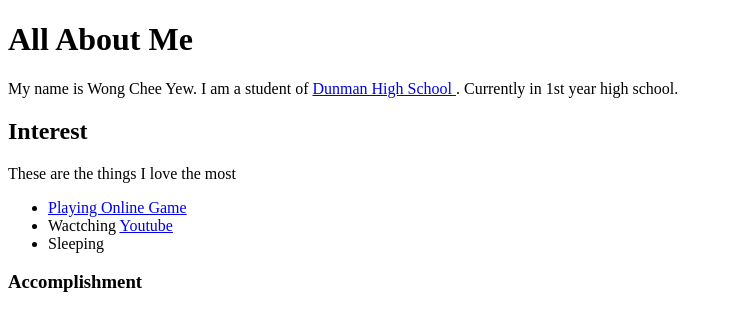
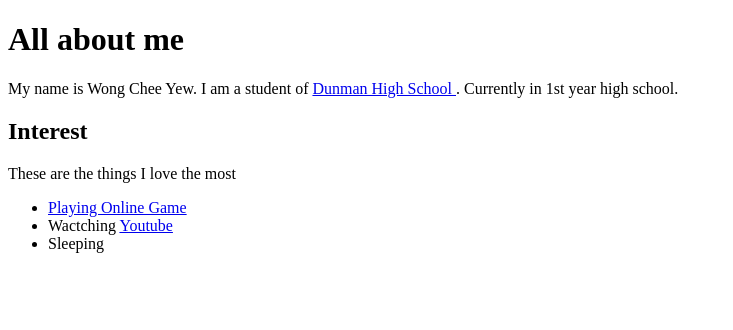
Before and after one commit to dhs17y1hwongcheeyew/dhs17y1hwongcheeyew.github.io, a plain HTML site: page index.html in a window 1280 px wide. Shown: the whole page, without its empty margins (0-733 px from the left). Drawn offline with Linux system fonts and the light colour scheme.

Commit message:
Update index.html

```diff
--- a/index.html
+++ b/index.html
@@ -1,18 +1,16 @@
 <!DOCTYPE HTML>
 <html>
  <body>
- <h1> All About Me</h1>
- <title>
- This is my website </title>
+ <title>This is my website </title>
+  <h1>All about me</h1>
    <p>My name is Wong Chee Yew. I am a student of <a href ="http://dunmanhigh.moe.edu.sg/"> Dunman High School </a>
 . Currently in 1st year high school. </p>
   <h2> Interest</h2>
    <p>These are the things I love the most </p>
     <ul>
      <li><a href="https://lol.garena.com/home"> Playing Online Game</a></li>
-   <li>Wactching <a href ="https://www.youtube.com/"> Youtube </a></li>
+     <li>Wactching <a href="https://www.youtube.com/"> Youtube</a></li>
      <li>Sleeping</li>
     </ul>
-  <h3> Accomplishment</h3>
  </body>
 </html>
```
Lines whose indentation alone changed are shown as unchanged.
